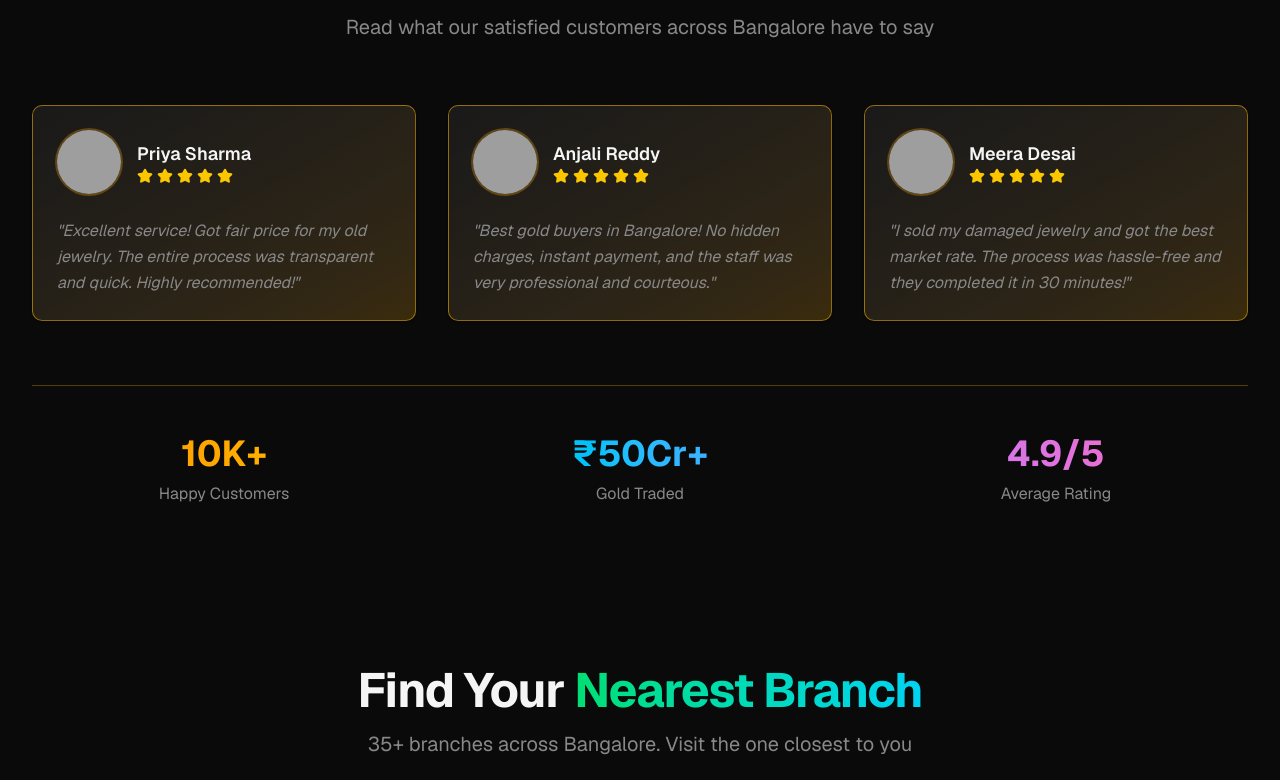
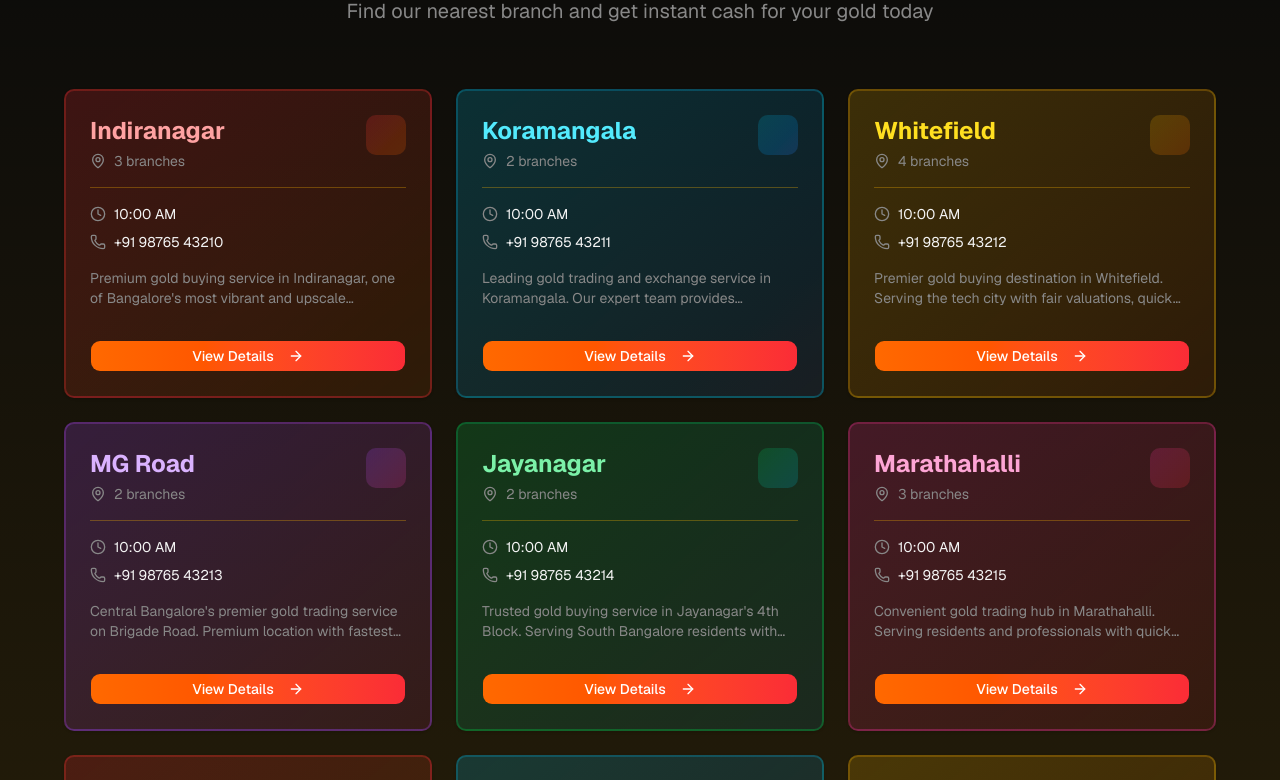
Before and after one commit to shrinivasspatil/bangalore-gold-website, a Next.js app: page / in a window 1280 px wide. Shown: the part 2017-2797 px from the top of the page. Built offline with nearby package versions, Linux system fonts and the light colour scheme; grey boxes are pictures that could not be loaded.

Commit message:
feat: remove Testimonials and AreaLocator components\n\nRemoved unused Testimonials and AreaLocator components for cleaner layout

```diff
--- a/app/page.tsx
+++ b/app/page.tsx
@@ -1,8 +1,6 @@
 import Header from '@/components/header'
 import Hero from '@/components/hero'
 import Services from '@/components/services'
-import Testimonials from '@/components/testimonials'
-import AreaLocator from '@/components/area-locator'
 import HowItWorks from '@/components/how-it-works'
 import WhyChoose from '@/components/why-choose'
 import CTA from '@/components/cta'
@@ -15,8 +13,6 @@ export default function Home() {
       <main className="min-h-screen bg-background">
         <Hero />
         <Services />
-        <Testimonials />
-        <AreaLocator />
         <AreasGrid />
         <HowItWorks />
         <WhyChoose />
```
